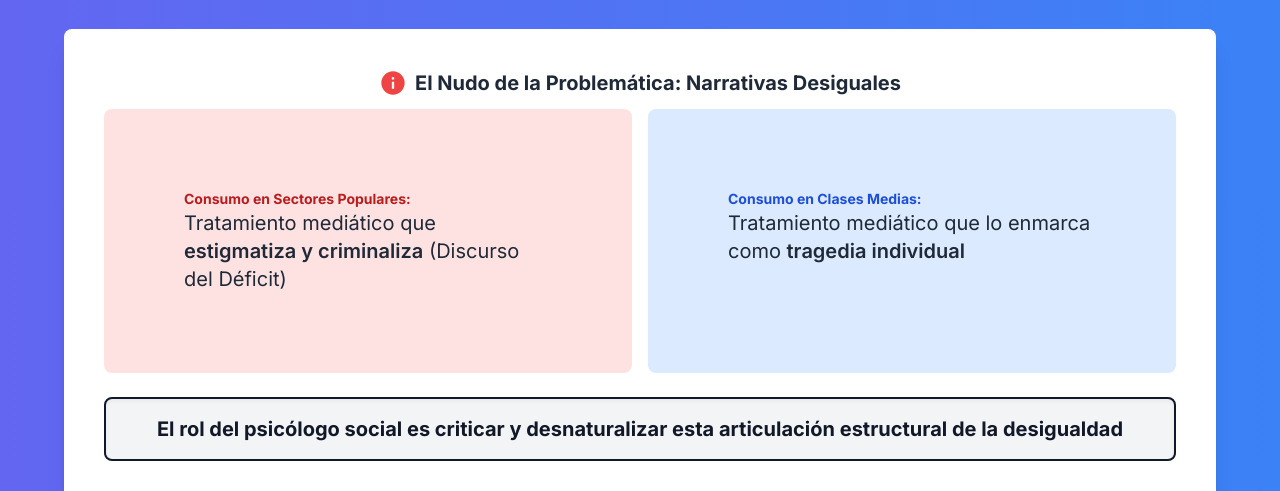
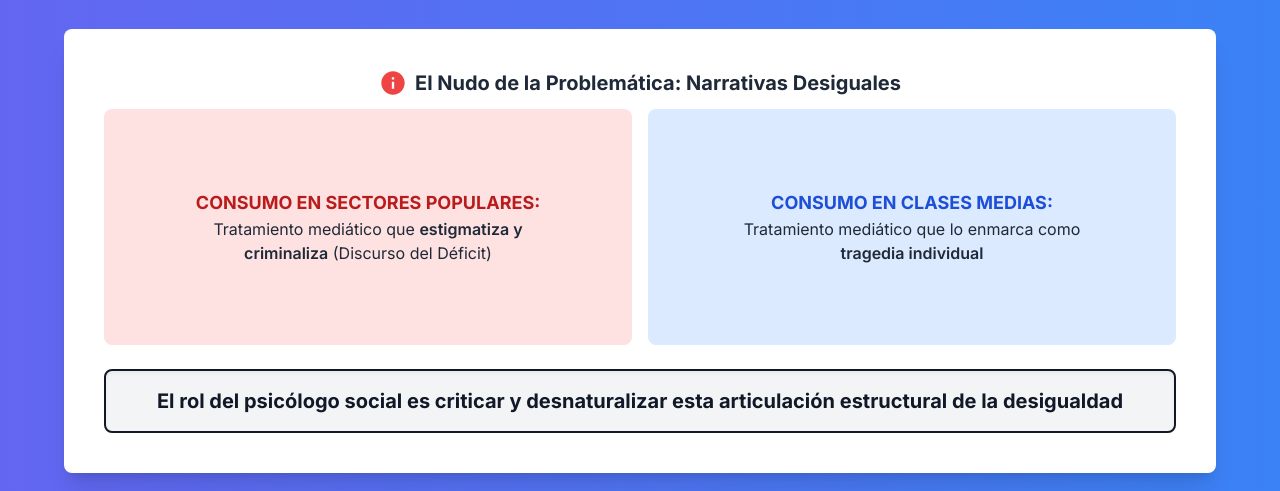
Before and after one commit to Psicologia-UNC/Social, a plain HTML site: page index.html in a window 1280 px wide. Shown: the part 307-798 px from the top of the page. Drawn offline with nearby package versions, Linux system fonts and the light colour scheme.

Commit message:
Update index.html

```diff
--- a/index.html
+++ b/index.html
@@ -10,9 +10,7 @@
         /* Configuración de la fuente Inter y estilos base */
         html {
             scroll-behavior: smooth; /* Para el desplazamiento suave de los enlaces de anclaje */
-            /* AJUSTE FINAL PARA COMODIDAD VISUAL:
-               Aumentado a 85px para crear un espacio de lectura cómodo
-               entre el título de la sección y la barra de navegación fija. */
+            /* AJUSTE FINAL PARA COMODIDAD VISUAL: Aumentado a 85px para crear un espacio de lectura cómodo */
             scroll-padding-top: 85px;
         }
         body {
@@ -154,18 +152,20 @@
                 </h2>
 
                 <!-- Contenedor con alineación de texto a la izquierda, por lo que quitamos el text-center del padre -->
-                <div class="md:flex md:space-x-4 space-y-4 md:space-y-0 text-sm text-left">
+                <div class="md:flex md:space-x-4 space-y-4 md:space-y-0 text-sm">
                     <!-- Cuadro 1: Consumo en Sectores Populares (p-20) -->
-                    <div class="p-20 bg-red-100 rounded-lg md:w-1/2 text-left">
-                        <strong class="text-red-700">Consumo en Sectores Populares:</strong>
-                        <!-- Texto ampliado y forzado a la izquierda -->
-                        <p class="text-xl">Tratamiento mediático que <span class="font-semibold">estigmatiza y criminaliza</span> (Discurso del Déficit)</p>
+                    <!-- Se mantienen el centrado y el título grande -->
+                    <div class="p-20 bg-red-100 rounded-lg md:w-1/2 text-center">
+                        <strong class="text-red-700 text-lg">CONSUMO EN SECTORES POPULARES:</strong>
+                        <!-- CLASE CAMBIADA: de text-xl a text-base -->
+                        <p class="text-base">Tratamiento mediático que <span class="font-semibold">estigmatiza y criminaliza</span> (Discurso del Déficit)</p>
                     </div>
                     <!-- Cuadro 2: Consumo en Clases Medias (p-20) -->
-                    <div class="p-20 bg-blue-100 rounded-lg md:w-1/2 text-left">
-                        <strong class="text-blue-700">Consumo en Clases Medias:</strong>
-                        <!-- Texto ampliado y forzado a la izquierda -->
-                        <p class="text-xl">Tratamiento mediático que lo enmarca como <span class="font-semibold">tragedia individual</span></p>
+                    <!-- Se mantienen el centrado y el título grande -->
+                    <div class="p-20 bg-blue-100 rounded-lg md:w-1/2 text-center">
+                        <strong class="text-blue-700 text-lg">CONSUMO EN CLASES MEDIAS:</strong>
+                        <!-- CLASE CAMBIADA: de text-xl a text-base -->
+                        <p class="text-base">Tratamiento mediático que lo enmarca como <span class="font-semibold">tragedia individual</span></p>
                     </div>
                 </div>
                 <!-- Texto destacado sobre el rol del psicólogo social (Este sí se mantiene centrado) -->
```
